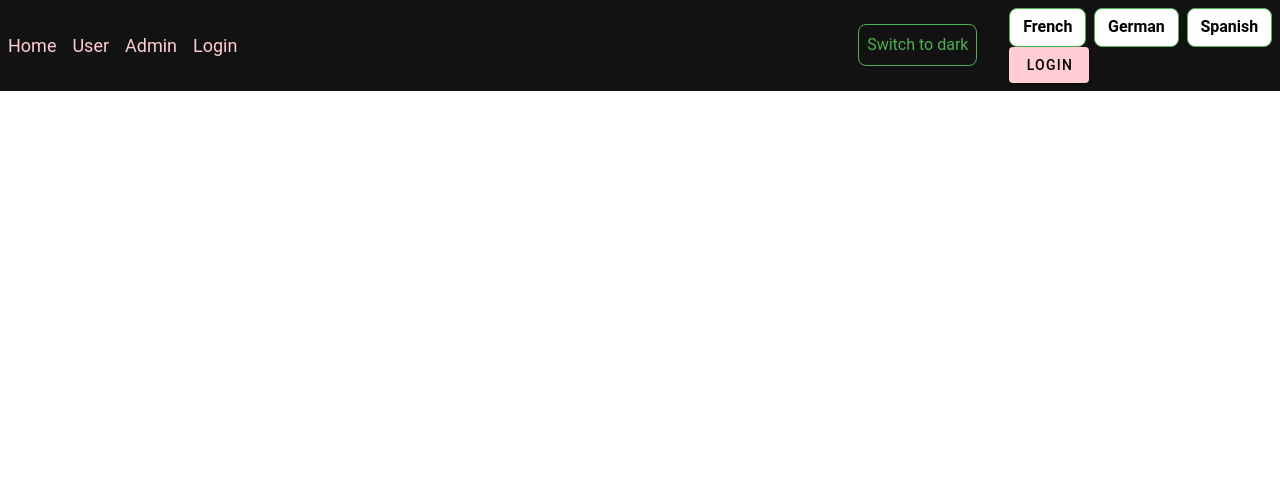
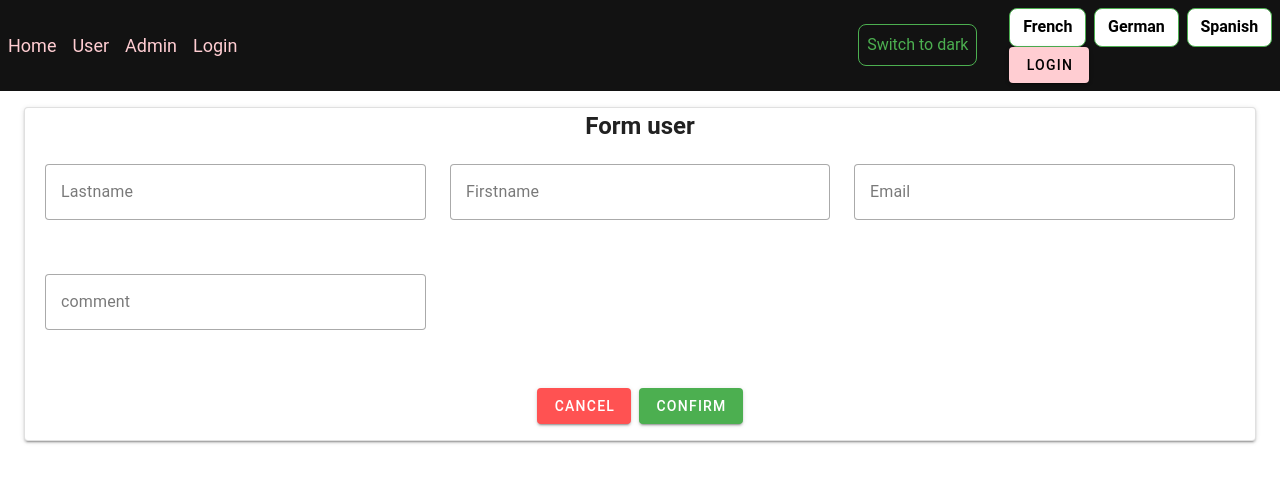
Before and after one commit to Louis-Gonzalez/starterPackDDD, a Nuxt app: page /composables in a window 1280 px wide. Shown: the top 482 px of the page. Built offline with nearby package versions, Linux system fonts and the light colour scheme.

Commit message:
ADD useCounter

```diff
--- /dev/null
+++ b/composables/useCounter.ts
@@ -0,0 +1,15 @@
+import { ref } from 'vue';
+export function useCounter(initialValue: number = 0) {
+  const count = ref(initialValue);
+  const increment = () => count.value++;
+  const decrement = () => count.value--;
+  const reset = () => {
+    count.value = initialValue;
+  };
+  return {
+    count,
+    increment,
+    decrement,
+    reset,
+  };
+}
--- /dev/null
+++ b/pages/composables.vue
@@ -0,0 +1,98 @@
+<script setup lang="ts">
+import { useI18n } from 'vue-i18n';
+import { useUserForm } from '~/composables/useUserForm';
+/// counter composable
+// const { count, increment, decrement, reset } = useCounter(5);
+
+const { t } = useI18n();
+
+const {
+  lastname,
+  firstname,
+  email,
+  comment,
+  handleSubmit,
+  rules,
+  firstnameColor,
+  lastnameColor,
+  emailColor,
+} = useUserForm();
+</script>
+
+<template>
+  <!--  <section id="counter-composable">-->
+  <!--    <div class="p-4">-->
+  <!--      <h1>Counter Section</h1>-->
+  <!--      <p>Current value : {{ count }}</p>-->
+
+  <!--      <div class="d-flex align-center ma-1 pa-2 ga-2">-->
+  <!--        <v-btn @click="increment">➕ 1</v-btn>-->
+  <!--        <v-btn @click="decrement">➖ 1</v-btn>-->
+  <!--        <v-btn @click="reset">🔄 Reset</v-btn>-->
+  <!--      </div>-->
+  <!--    </div>-->
+  <!--  </section>-->
+
+  <!--  :rules="['required','notEmpty','string','longerThan6']"-->
+
+  <!--  :rules="['required','notEmpty','string','longerThan6']"-->
+
+  <!--  :rules="['required','notEmpty','string','longerThan6', 'email']"-->
+  <section>
+    <v-form class="ma-4" @submit.prevent="handleSubmit">
+      <v-card border elevation="2" class="ma-2">
+        <h1 class="text-center">{{ t('form_user_title') }}</h1>
+        <v-row class="d-flex ma-2 align-center">
+          <v-col cols="4">
+            <v-text-field
+              v-model="lastname"
+              :color="lastnameColor"
+              :label="t('lastname')"
+              :rules="rules.lastname"
+              variant="outlined"
+            />
+          </v-col>
+          <v-col cols="4">
+            <v-text-field
+              v-model="firstname"
+              :color="firstnameColor"
+              :label="t('firstname')"
+              :rules="rules.firstname"
+              variant="outlined"
+            />
+          </v-col>
+          <v-col cols="4">
+            <v-text-field
+              v-model="email"
+              :color="emailColor"
+              :label="t('email')"
+              :rules="rules.email"
+              variant="outlined"
+            />
+          </v-col>
+        </v-row>
+        <v-row class="d-flex ma-2 align-center">
+          <v-col cols="4">
+            <v-text-field
+              v-model="comment"
+              :label="t('comment')"
+              :rules="rules.comment"
+              variant="outlined"
+            />
+          </v-col>
+        </v-row>
+
+        <v-row>
+          <v-col class="d-flex align-center ga-2 justify-center mb-4">
+            <v-btn color="error" outlined>{{ t('cancel') }}</v-btn>
+            <v-btn color="success" type="submit" outlined>{{
+                t('confirm')
+              }}</v-btn>
+          </v-col>
+        </v-row>
+      </v-card>
+    </v-form>
+  </section>
+</template>
+
+<style scoped></style>
```
